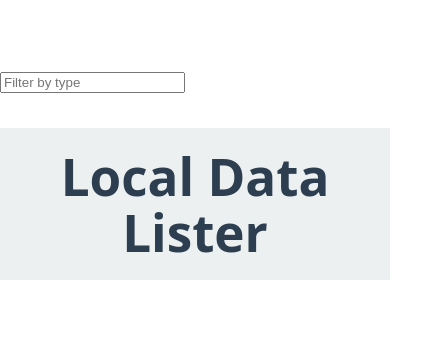
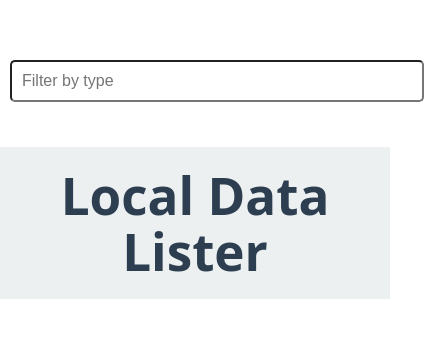
Before and after one commit to niinora/local-data-lister, a React (Vite) app in the folder client/: page / in a window 390 px wide. Shown: the part 230-568 px from the top of the page, 434 px wide, since content can reach past the window. Built offline with nearby package versions, Linux system fonts and the light colour scheme.

Commit message:
task 12 finished

```diff
--- a/client/src/App.css
+++ b/client/src/App.css
@@ -4,3 +4,16 @@ h1 {
   padding: 20px;
   background-color: #ecf0f1;
 }
+
+input {
+  padding: 10px;
+  margin: 10px;
+  width: 100%;
+  max-width: 250px;
+  font-size: 16px;
+  border-radius: 5px;
+}
+
+@media (max-width: 600px) {
+  input { max-width: 100%; }
+}
--- a/client/src/App.tsx
+++ b/client/src/App.tsx
@@ -1,23 +1,18 @@
-import { useState, useEffect } from 'react';
+import { useState } from 'react';
 import './App.css';
 
 function App() {
-  const [loading, setLoading] = useState(true);
   const [filter, setFilter] = useState('');
-
-  useEffect(() => {
-    setTimeout(() => setLoading(false), 1000); // Simulate API call
-  }, []);
 
   return (
     <div>
       <input
         type="text"
         value={filter}
-        onChange={(e) => setFilter(e.target.value)}
+        onChange={(e: React.ChangeEvent<HTMLInputElement>) => setFilter(e.target.value)}
         placeholder="Filter by type"
       />
-      {loading ? <h1>Loading...</h1> : <h1>Local Data Lister</h1>}
+      <h1>Local Data Lister</h1>
     </div>
   );
 }
```
